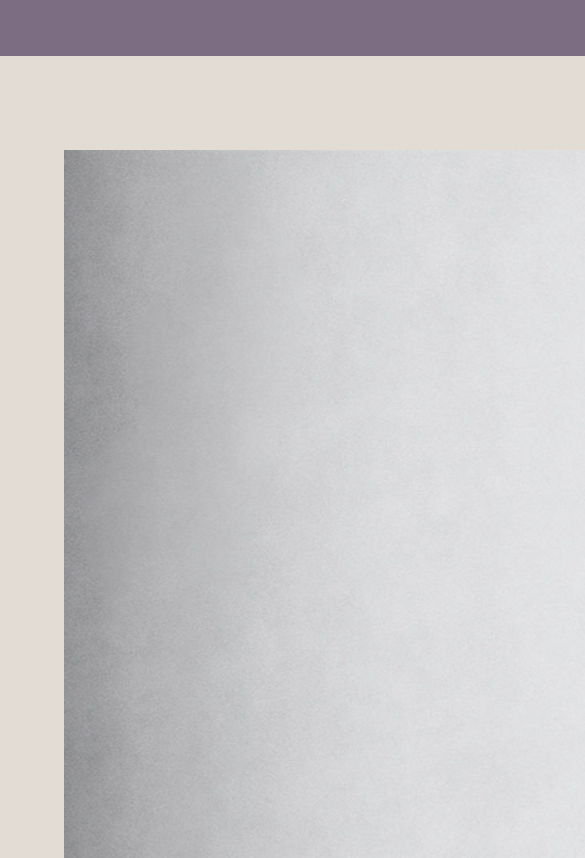
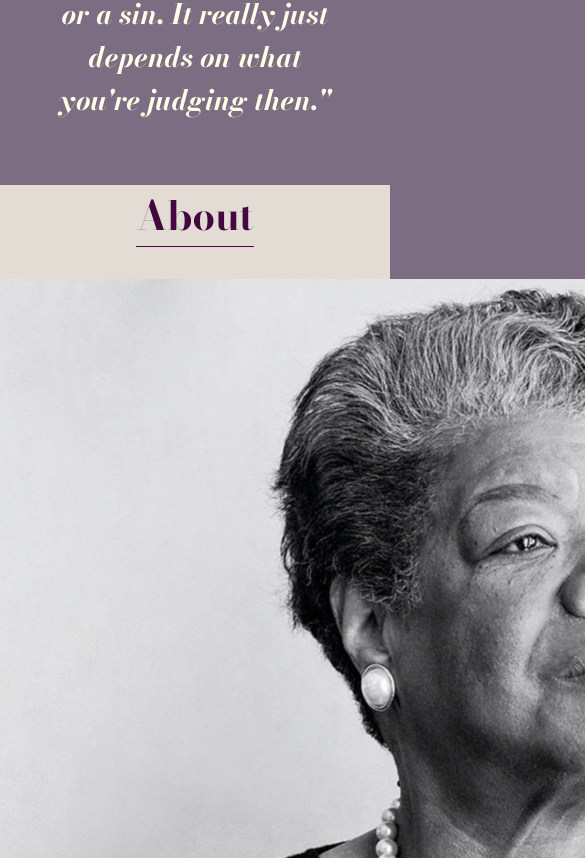
Before and after one commit to michellecordovi/MonaWright, a React (Vite) app: page / in a window 390 px wide. Shown: the part 686-1544 px from the top of the page, 585 px wide, since content can reach past the window. Built offline with nearby package versions, Linux system fonts and the light colour scheme.

Commit message:
Update HomePage.css

```diff
--- a/src/Pages/Home/HomePage.css
+++ b/src/Pages/Home/HomePage.css
@@ -103,7 +103,7 @@ blockquote{
         column-gap: 0px;
     }
 
-        #home-about-seciton img{
+        #home-about-section img{
             margin-bottom: 1rem;
             grid-column: 1/span1;
         }
```
